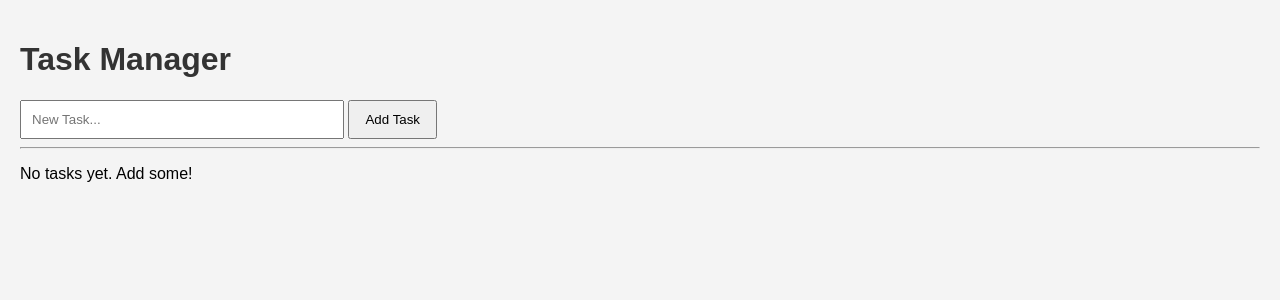
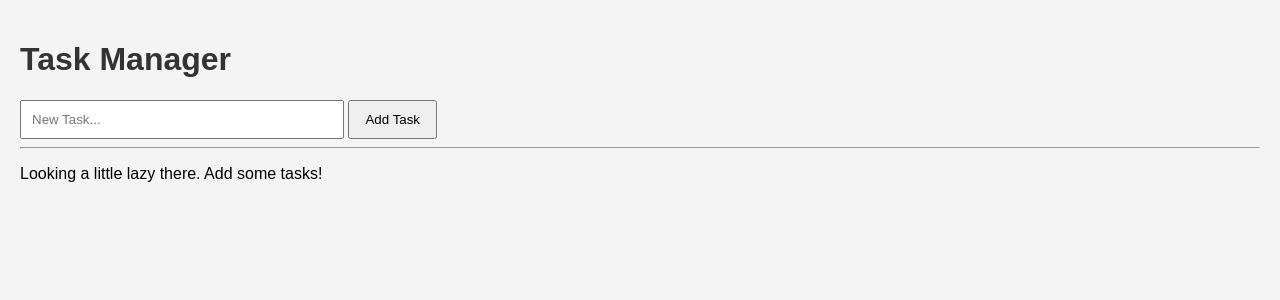
Before and after one commit to mojoro/php-todo-list, a PHP site: page / in a window 1280 px wide. Shown: the top 300 px of the page. Run offline with PHP 8.4, Linux system fonts and the light colour scheme.

Commit message:
Change no task message

```diff
--- a/index.php
+++ b/index.php
@@ -95,7 +95,7 @@ if ($_SERVER['REQUEST_METHOD'] === 'POST') {
 <hr>
 
 <?php if (empty($tasks)): ?>
-    <p>No tasks yet. Add some!</p>
+    <p>Looking a little lazy there. Add some tasks!</p>
 <?php else: ?>
     <?php foreach ($tasks as $task): ?>
         <div class="task">
```
